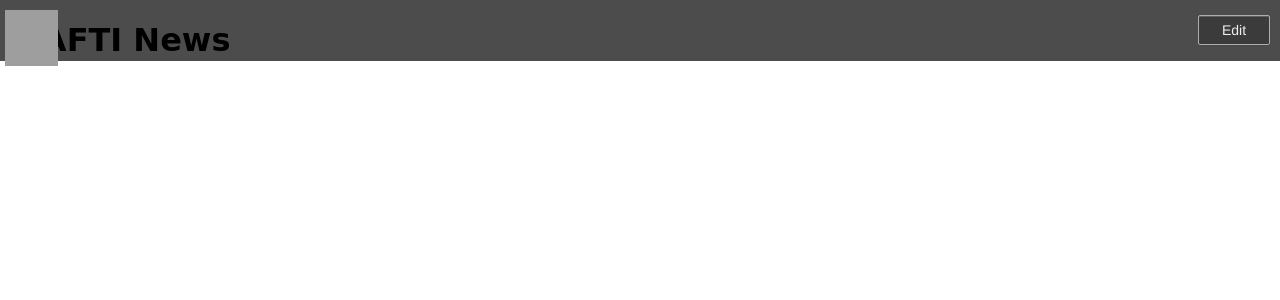
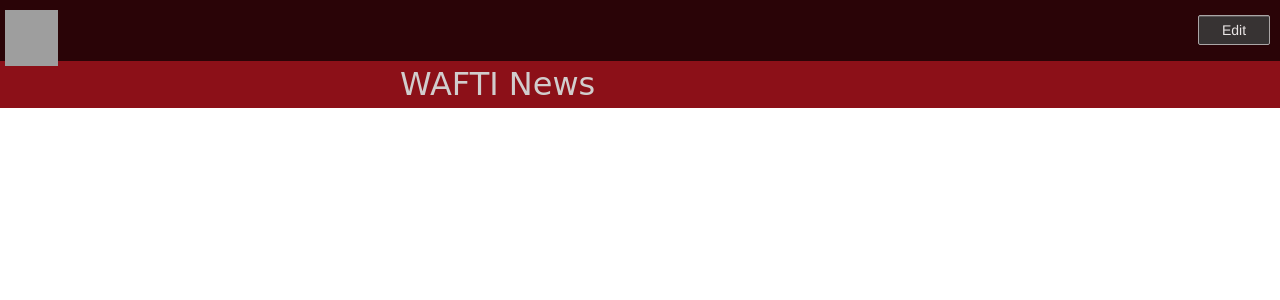
Before and after one commit to WAFTI/wafti-news, a Django app: page / in a window 1280 px wide. Shown: the top 300 px of the page. Run offline with Django 3.2, Linux system fonts and the light colour scheme; parts of the project's set-up code (start-up, migrations or seed data) failed here and were passed over; some libraries are stand-ins or nearby versions; some web fonts are replaced; grey boxes are pictures that could not be loaded.

Commit message:
Styled up things basically so they're not overlapping and all that.

```diff
--- a/news_rhino/features/step_definitions/check_page.py
+++ b/news_rhino/features/step_definitions/check_page.py
@@ -33,6 +33,7 @@ def then_i_see_the_content(step):
 def then_the_headline_should_be(step, headline):
     assert_that(world.browser.find_by_css('article h2').first.text, is_(headline))
 
+
 @step(u'Then the headline should still be "([^"]*)"')
 def then_the_headline_should_still_be(step, headline):
     step.then('Then the headline should be "{}"'.format(headline))
--- /dev/null
+++ b/static/css/reset.css
@@ -0,0 +1,62 @@
+/* http://meyerweb.com/eric/tools/css/reset/
+   v2.0b1 | 201101
+   NOTE: WORK IN PROGRESS
+   USE WITH CAUTION AND TEST WITH ABANDON */
+
+html, body, div, span, applet, object, iframe,
+h1, h2, h3, h4, h5, h6, p, blockquote, pre,
+a, abbr, acronym, address, big, cite, code,
+del, dfn, em, img, ins, kbd, q, s, samp,
+small, strike, strong, sub, sup, tt, var,
+b, u, i, center,
+dl, dt, dd, ol, ul, li,
+fieldset, form, label, legend,
+table, caption, tbody, tfoot, thead, tr, th, td,
+article, aside, canvas, details, figcaption, figure,
+footer, header, hgroup, menu, nav, section, summary,
+time, mark, audio, video {
+	margin: 0;
+	padding: 0;
+	border: 0;
+	outline: 0;
+	font-size: 100%;
+	font: inherit;
+	vertical-align: baseline;
+}
+/* HTML5 display-role reset for older browsers */
+article, aside, details, figcaption, figure,
+footer, header, hgroup, menu, nav, section {
+	display: block;
+}
+body {
+	line-height: 1;
+}
+ol, ul {
+	list-style: none;
+}
+blockquote, q {
+	quotes: none;
+}
+blockquote:before, blockquote:after,
+q:before, q:after {
+	content: '';
+	content: none;
+}
+
+/* remember to define visible focus styles!
+:focus {
+	outline: ?????;
+} */
+
+/* remember to highlight inserts somehow! */
+ins {
+	text-decoration: none;
+}
+del {
+	text-decoration: line-through;
+}
+
+table {
+	border-collapse: collapse;
+	border-spacing: 0;
+}
--- a/static/css/wafti.css
+++ b/static/css/wafti.css
@@ -1,19 +1,40 @@
 body {
     background-color: white;
+    color: #242323;
+    margin: 0;
+}
+
+header {
+    background-color: #8C1018;
+    color: #D1CDCD;
+    padding-top: 68px;
+    padding-bottom: 8px;
 }
 
 header h1 {
     font-family: 'Fondamento', cursive;
+    font-size: 200%;
+    margin: 0 auto;
+    max-width: 480px;
 }
 
 article {
     max-width: 480px;
+    margin: 0 auto;
 }
 
 article h2 {
     font-family: 'Belleza', sans-serif;
+    font-size: 150%;
+    margin-top: 1em;
+    margin-bottom: 0.5em;
 }
 
 article div {
     font-family: 'Open Sans', sans-serif;
 }
+
+article div p {
+    margin-bottom: 1em;
+    line-height: 110%;
+}
--- a/templates/base.html
+++ b/templates/base.html
@@ -2,6 +2,9 @@
 <html>
 <head>
     <title>WAFTI News</title>
+
+    <link rel="stylesheet" href="{{ STATIC_URL }}css/reset.css"/>
+
     <script src="{{ STATIC_URL }}js/jquery.js"></script>
     <script src="{{ STATIC_URL }}js/jquery-ui.js"></script>
     <script src="http://requirejs.org/docs/release/2.0.4/minified/require.js"></script>
```
